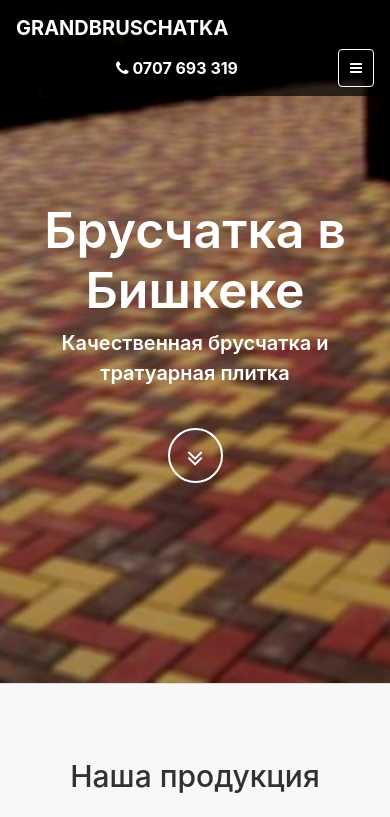
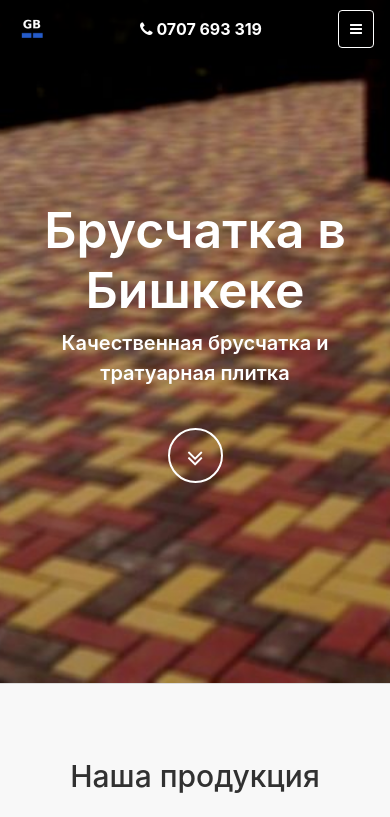
Before and after one commit to aktalgat/grandbruschatka.kg, a plain HTML site: page index.html in a window 390 px wide. Shown: the top 817 px of the page. Drawn offline with Linux system fonts and the light colour scheme.

Commit message:
Hide logo name in small size

```diff
--- a/css/main.css
+++ b/css/main.css
@@ -53,7 +53,8 @@ a:focus, a:hover {
 }
 
 #mainNav .navbar-brand {
-    font-weight: 700;
+    font-weight: 600;
+    text-transform: none;
 }
 
 #mainNav a {
@@ -233,6 +234,9 @@ img::-moz-selection {
     .contact ul li i {
         top: 11px;
     }
+    .nav-logo {
+        display: none;
+    }
 }
 
 @media (min-width: 768px) {
--- a/index.html
+++ b/index.html
@@ -36,7 +36,7 @@
     <!-- Navigation -->
     <nav class="navbar navbar-expand-lg navbar-light fixed-top" id="mainNav">
         <div class="container">
-            <a class="navbar-brand js-scroll-trigger" href="#page-top">Grandbruschatka</a>
+            <a class="navbar-brand js-scroll-trigger" href="#page-top"><img src="icon.png" width="32"><span class="nav-logo">Grandbruschatka</span></a>
             <div class="nav-phone"><i class="fa fa-phone"></i> <a href="tel:0777111222">0707 693 319</a></div>
             <button class="navbar-toggler navbar-toggler-right" type="button" data-toggle="collapse" data-target="#navbarResponsive" aria-controls="navbarResponsive" aria-expanded="false" aria-label="Toggle navigation">
                 <i class="fa fa-bars"></i>
```
